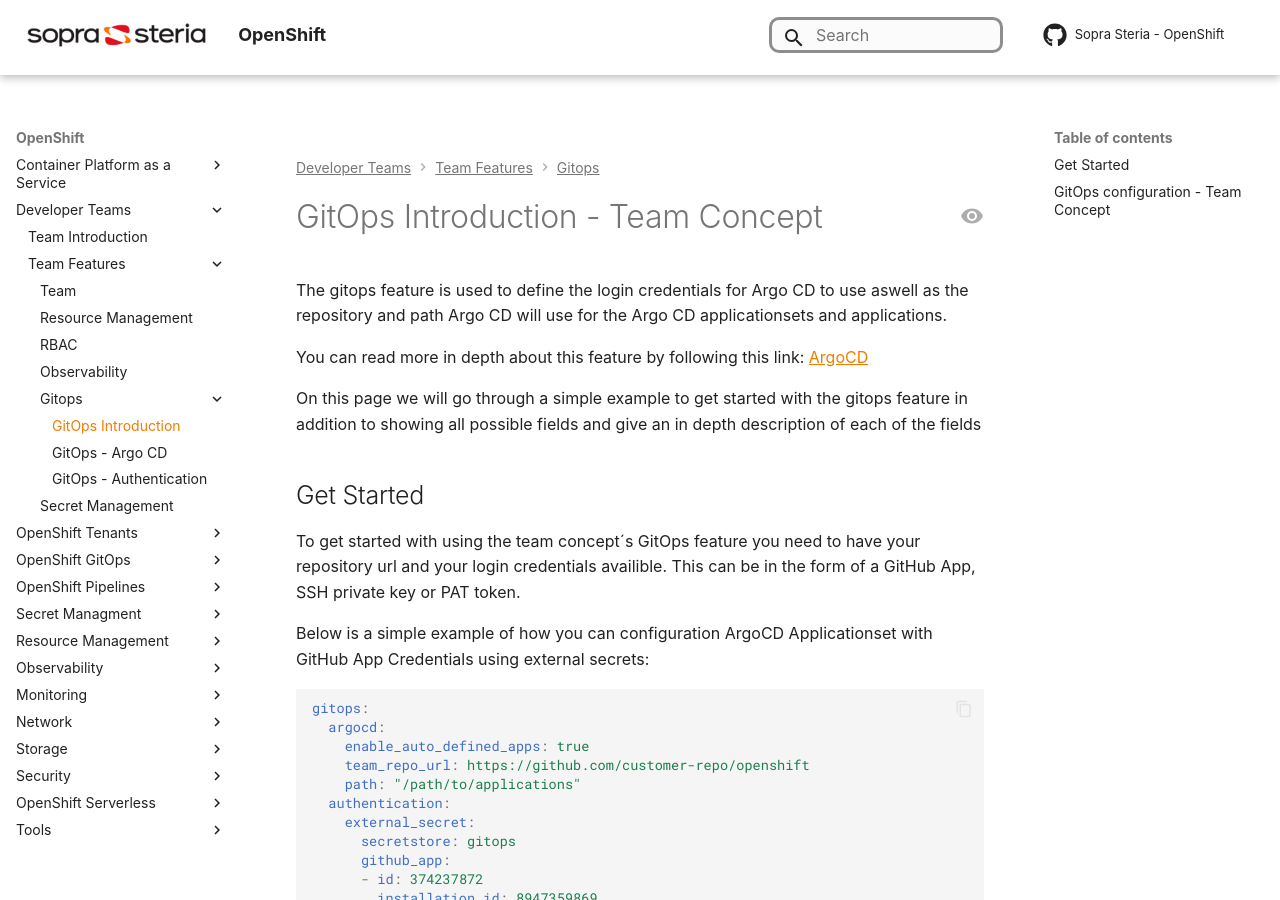
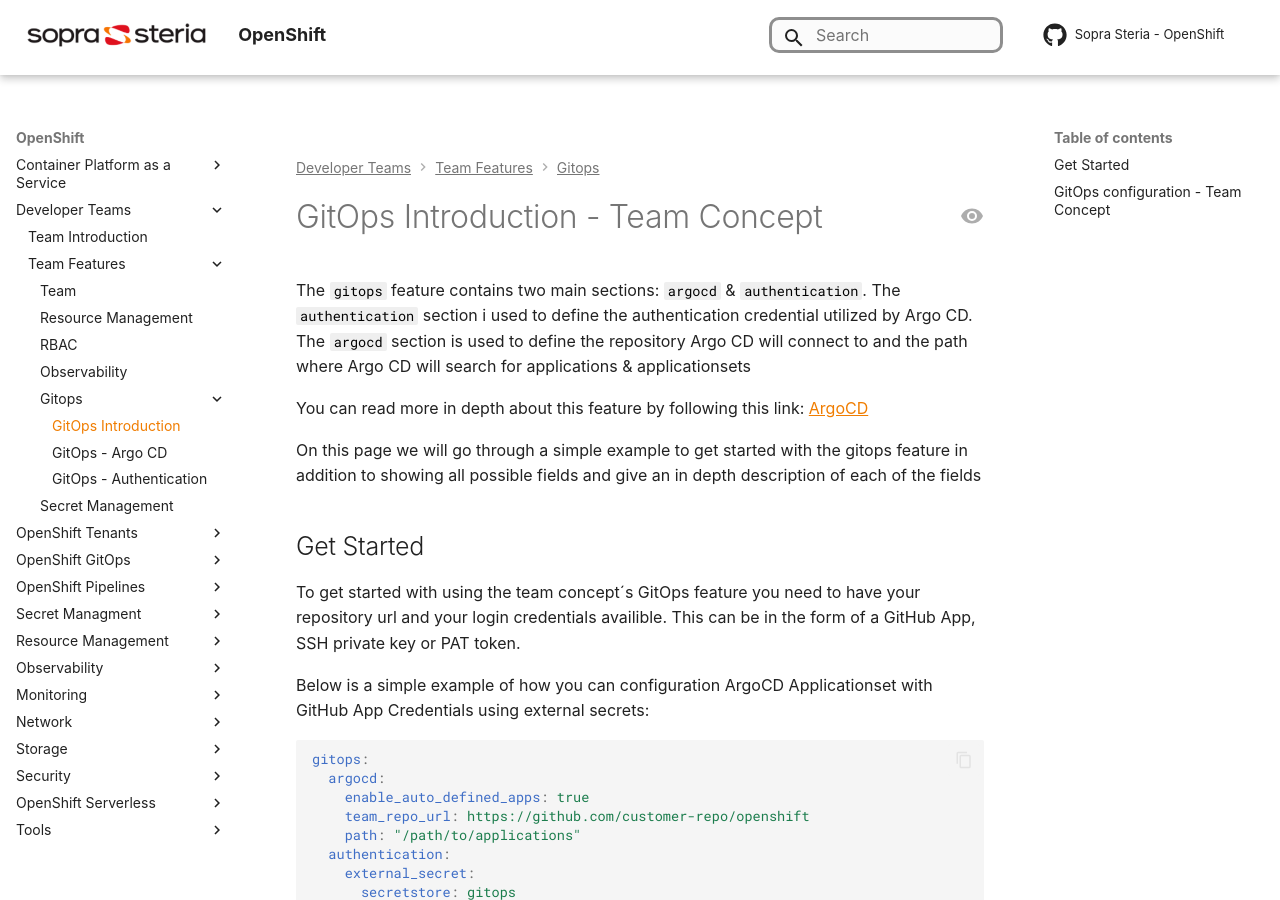
Before and after one commit to Sopra-Steria-Norge-Kubernetes/OpenShift, an MkDocs documentation site: the page built from docs/OpenShift Teams/Team features/gitops/gitops-introduction.md, in a window 1280 px wide and 900 px high. Built offline with MkDocs 1.6.1 and Material for MkDocs 9.7.7, drawn with Linux system fonts in a browser that asks for light colours; some web fonts are replaced; comment, search, counter and statistics services are not loaded.

Commit message:
small text fix

```diff
--- a/docs/OpenShift Teams/Team features/gitops/gitops-introduction.md
+++ b/docs/OpenShift Teams/Team features/gitops/gitops-introduction.md
@@ -1,6 +1,6 @@
 # GitOps Introduction - Team Concept
 
-The gitops feature is used to define the login credentials for Argo CD to use aswell as the repository and path Argo CD will use for the Argo CD applicationsets and applications.
+The `gitops` feature contains two main sections: `argocd` & `authentication`. The `authentication` section i used to define the authentication credential utilized by Argo CD. The `argocd` section is used to define the repository Argo CD will connect to and the path where Argo CD will search for applications & applicationsets
 
 You can read more in depth about this feature by following this link: [ArgoCD](../../../OpenShift%20Tenants/Tenant%20features/GitOps/argocd.md)
 
```
